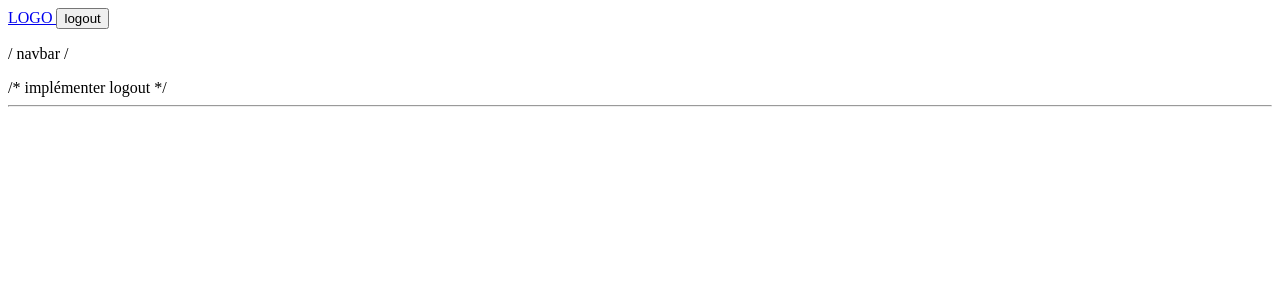
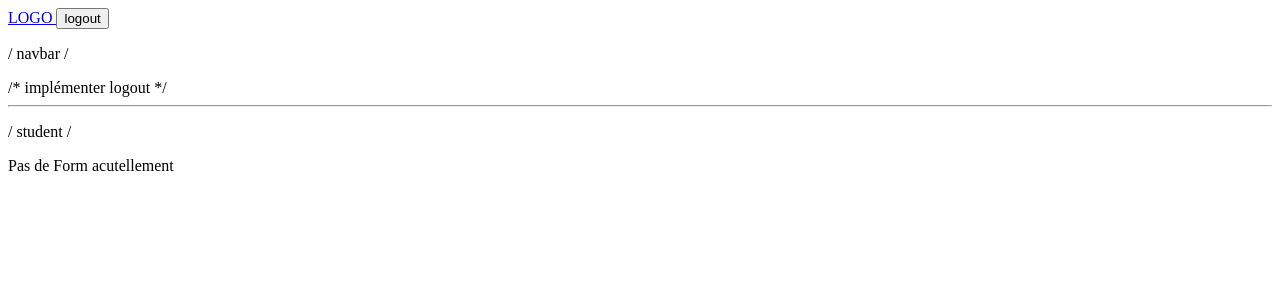
Before and after one commit to hugohebbinckuys/clustering-etudiant, a Vue app in the folder frontend/: page /student in a window 1280 px wide. Shown: the top 300 px of the page. Built offline with nearby package versions, Linux system fonts and the light colour scheme.

Commit message:
add student vue (not finished yet

```diff
--- a/frontend/src/router.js
+++ b/frontend/src/router.js
@@ -1,10 +1,12 @@
 import { createRouter, createWebHistory } from "vue-router";
 import login from "./views/login.vue";
 import register from "./views/register.vue";
+import student from "./views/student/student.vue";
 
 const routes = [
     { path: '/login', name: 'Login', component: login},
-    { path: '/register', name: 'Register', component: register}
+    { path: '/register', name: 'Register', component: register},
+    { path: '/student', name: 'Student', component: student},
 ];
 
 const router = createRouter({
--- /dev/null
+++ b/frontend/src/views/student/student.vue
@@ -0,0 +1,11 @@
+<script setup>
+
+let count = 0
+
+</script>
+
+<template>
+    <p> / student / </p>
+
+    <p v-if="count==0"> Pas de Form acutellement </p>
+</template>
```
